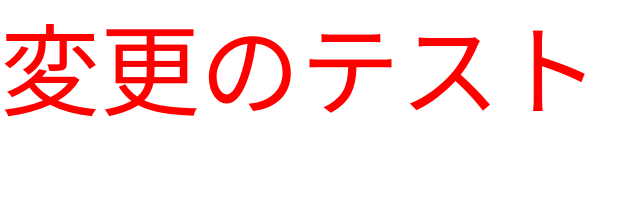
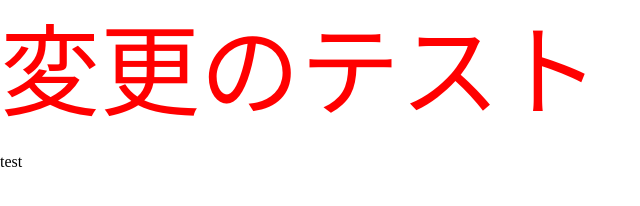
Before and after one commit to shimamurasaki/codeups-live-03, a website: page index.html in a window 1280 px wide. Shown: the full height of the page, 0-640 px from the left. Drawn offline with nearby package versions, Linux system fonts and the light colour scheme.

Commit message:
フォントテスト

```diff
--- a/index.html
+++ b/index.html
@@ -30,6 +30,7 @@
 <body>
   <div class="inner">
   <p class="c-test">変更のテスト</p>
+  <p class="c-test--english">test</p>
 </div>
 </body>
 </html>
--- a/src/sass/object/component/_c-test.scss
+++ b/src/sass/object/component/_c-test.scss
@@ -3,4 +3,10 @@
 .c-test {
   font-size: rem(100);
   color: red;
+  font-weight: bold;
 }
+
+.c-test--english {
+  font-family: $english-font-family;
+  font-weight: bold;
+}
```
